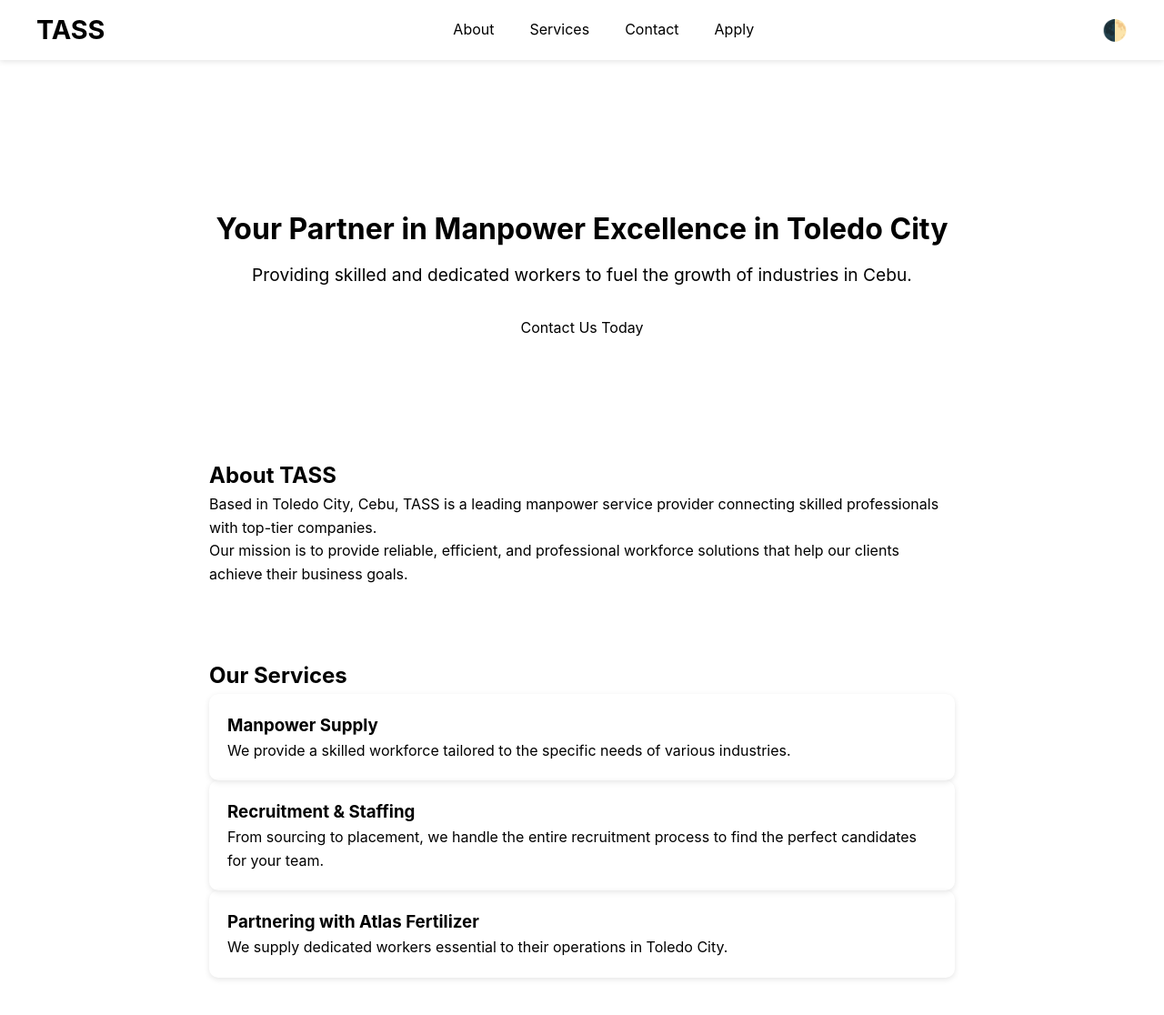
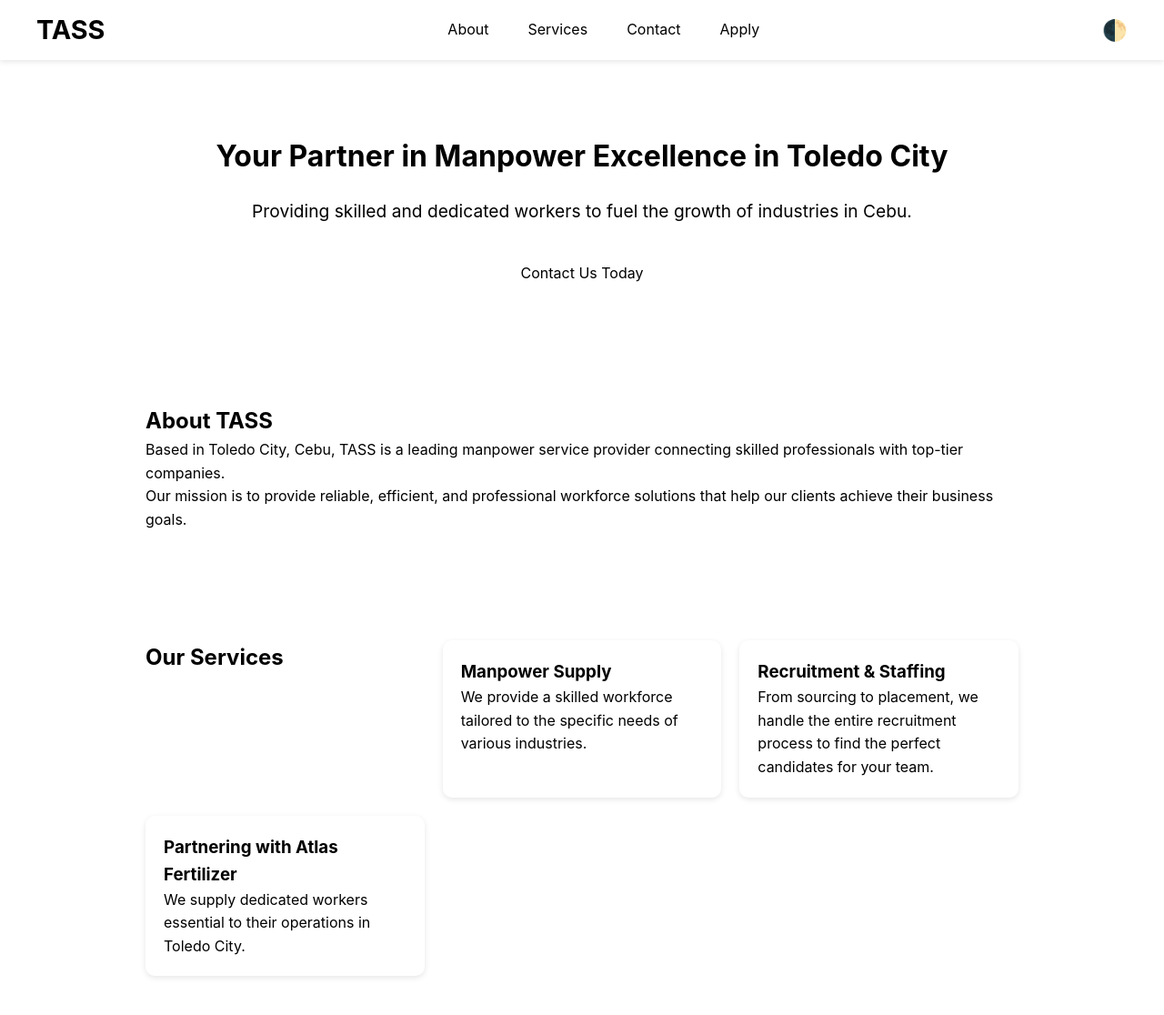
Before and after one commit to BMad927/TAMS, a website: page index.html in a window 1280 px wide. Shown: the top 1116 px of the page at 91% size. Drawn offline with nearby package versions, Linux system fonts and the light colour scheme.

Commit message:
full site redesign with supabase

```diff
--- a/css/style.css
+++ b/css/style.css
@@ -70,7 +70,7 @@ header h1 a {
 .navbar a {
   text-decoration: none;
   color: var(--text);
-  padding: 6px 12px;
+  padding: 8px 14px;
   border-radius: 6px;
   transition: background 0.3s, color 0.3s;
 }
@@ -91,6 +91,16 @@ header h1 a {
   border-radius: 0 0 10px 10px;
 }
 
+#mobile-menu a {
+  padding: 8px 14px;
+  border-radius: 6px;
+  transition: background 0.3s;
+}
+
+#mobile-menu a:hover {
+  background: var(--secondary);
+}
+
 /* Mobile toggle button */
 #menu-button {
   display: none;
@@ -109,10 +119,11 @@ header h1 a {
 }
 
 /* Main / Sections */
-main, section {
-  max-width: 900px;
-  margin: 40px auto;
-  padding: 20px;
+main section {
+  padding: 40px 20px;
+  margin: 20px auto;
+  border-radius: 10px;
+  max-width: 1000px;
 }
 
 /* Hero Section */
@@ -125,13 +136,13 @@ main, section {
 }
 
 .hero h2 {
+  margin-bottom: 20px;
   font-size: 2rem;
-  margin-bottom: 10px;
 }
 
 .hero p {
+  margin-bottom: 30px;
   font-size: 1.2rem;
-  margin-bottom: 20px;
 }
 
 /* Buttons */
@@ -176,6 +187,20 @@ input:focus, textarea:focus {
   padding: 20px;
   border-radius: 10px;
   box-shadow: 0 2px 6px rgba(0,0,0,0.1);
+  transition: transform 0.3s, background 0.3s;
+}
+
+.card:hover {
+  transform: scale(1.03);
+  background: var(--accent);
+}
+
+/* Services Grid */
+#services {
+  display: grid;
+  grid-template-columns: repeat(auto-fit, minmax(250px, 1fr));
+  gap: 20px;
+  margin: 40px auto;
 }
 
 /* Footer */
```
